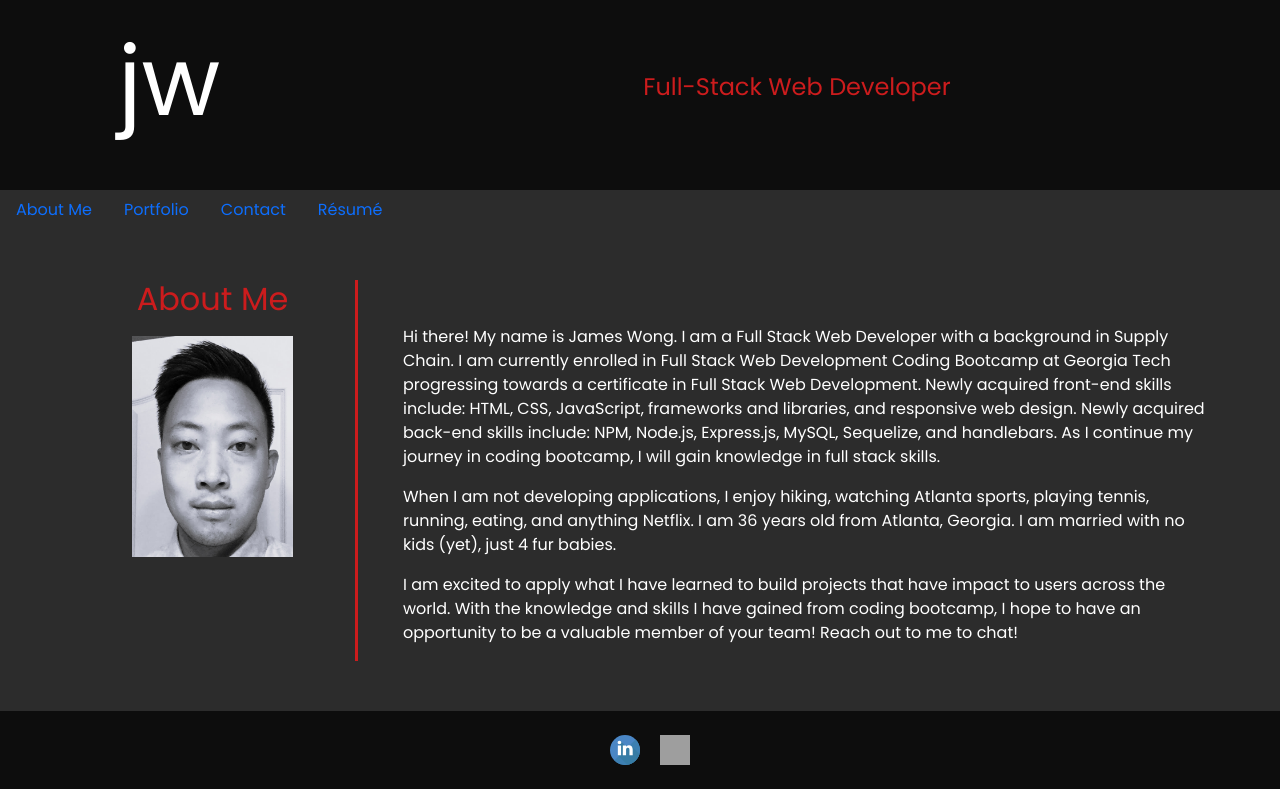
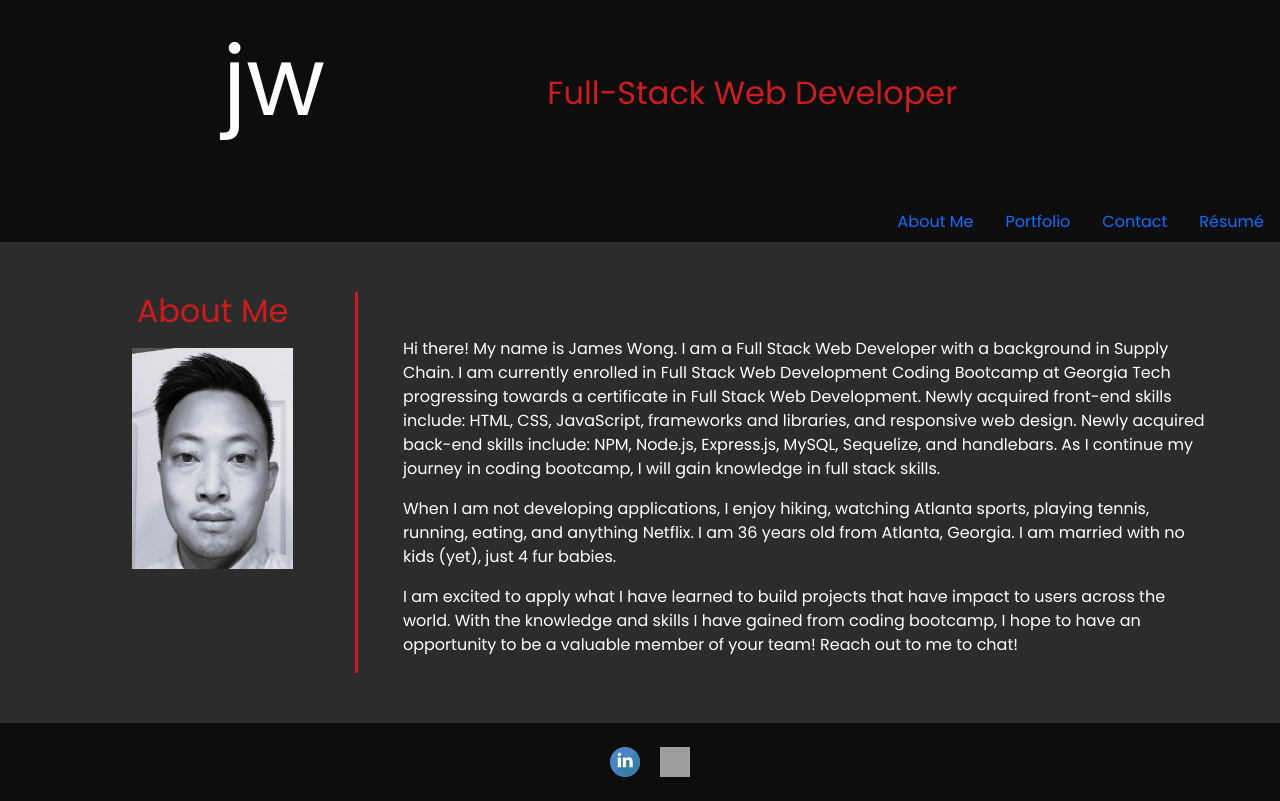
Before and after one commit to James-Y-Wong/react-portfolio, a React (Create React App) app in the folder portfolio/: page / in a window 1280 px wide. Built offline with nearby package versions, Linux system fonts and the light colour scheme; grey boxes are pictures that could not be loaded.

Commit message:
fixed nav styling

```diff
--- a/portfolio/src/App.js
+++ b/portfolio/src/App.js
@@ -7,7 +7,12 @@ import "./styles/style.css";
 const App = () => {
   return (
     <div>
-      <PortfolioContainer />
+      <div className="body">
+        <Header />
+        <PortfolioContainer />
+      </div>
+
+      <Footer />
     </div>
   );
 };
--- a/portfolio/src/components/Header.js
+++ b/portfolio/src/components/Header.js
@@ -1,17 +1,21 @@
 import React from "react";
 import NavTabs from "./NavTabs";
+import PortfolioContainer from "./PortfolioContainer";
 
 export default function Header() {
   return (
     <div className="header header-section">
       <div className="row">
-        <div className="col-3">
+        <div className="col-5">
           <h1 className="logo">jw</h1>
         </div>
         <div className="col">
           <p className="tag-line">Full-Stack Web Developer</p>
         </div>
       </div>
+      {/* <div className="col">
+        <PortfolioContainer />
+      </div> */}
     </div>
   );
 }
--- a/portfolio/src/components/NavTabs.js
+++ b/portfolio/src/components/NavTabs.js
@@ -4,8 +4,8 @@ import React from 'react';
 // We assign them to their own variable names
 function NavTabs({ currentPage, handlePageChange }) {
   return (
-    <div className='col'>
-    <ul className="nav">
+    <div className='col navigation'>
+    <ul className="nav justify-content-end">
       <li className="nav-item">
         <a
           href="#about"
--- a/portfolio/src/components/PortfolioContainer.js
+++ b/portfolio/src/components/PortfolioContainer.js
@@ -31,9 +31,8 @@ export default function PortfolioContainer() {
   return (
     <div>
 
-      <div className="body">
         {/* We are passing the currentPage from state and the function to update it */}
-        <Header />
+
         <NavTabs
           currentPage={currentPage}
           handlePageChange={handlePageChange}
@@ -41,7 +40,6 @@ export default function PortfolioContainer() {
         {/* Here we are calling the renderPage method which will return a component  */}
         {renderPage()}
         </div>
-        <Footer />
-    </div>
+
   );
 }
--- a/portfolio/src/styles/style.css
+++ b/portfolio/src/styles/style.css
@@ -28,6 +28,10 @@
 .body {
     background-color: var(--smoke);
     padding-bottom: 50px;
+}
+
+.navigation {
+    background-color: var(--dark);
 }
 
 button {
@@ -113,9 +117,9 @@ h1 {
 /* sized and aligned tagline */
 .tag-line {
     color: var(--lava);
-    font-size: 1.5rem;
+    font-size: 2.0rem;
     padding: 45px 0;
-    text-align: center;
+    text-align: left;
 }
 
 .contact-li {
```
